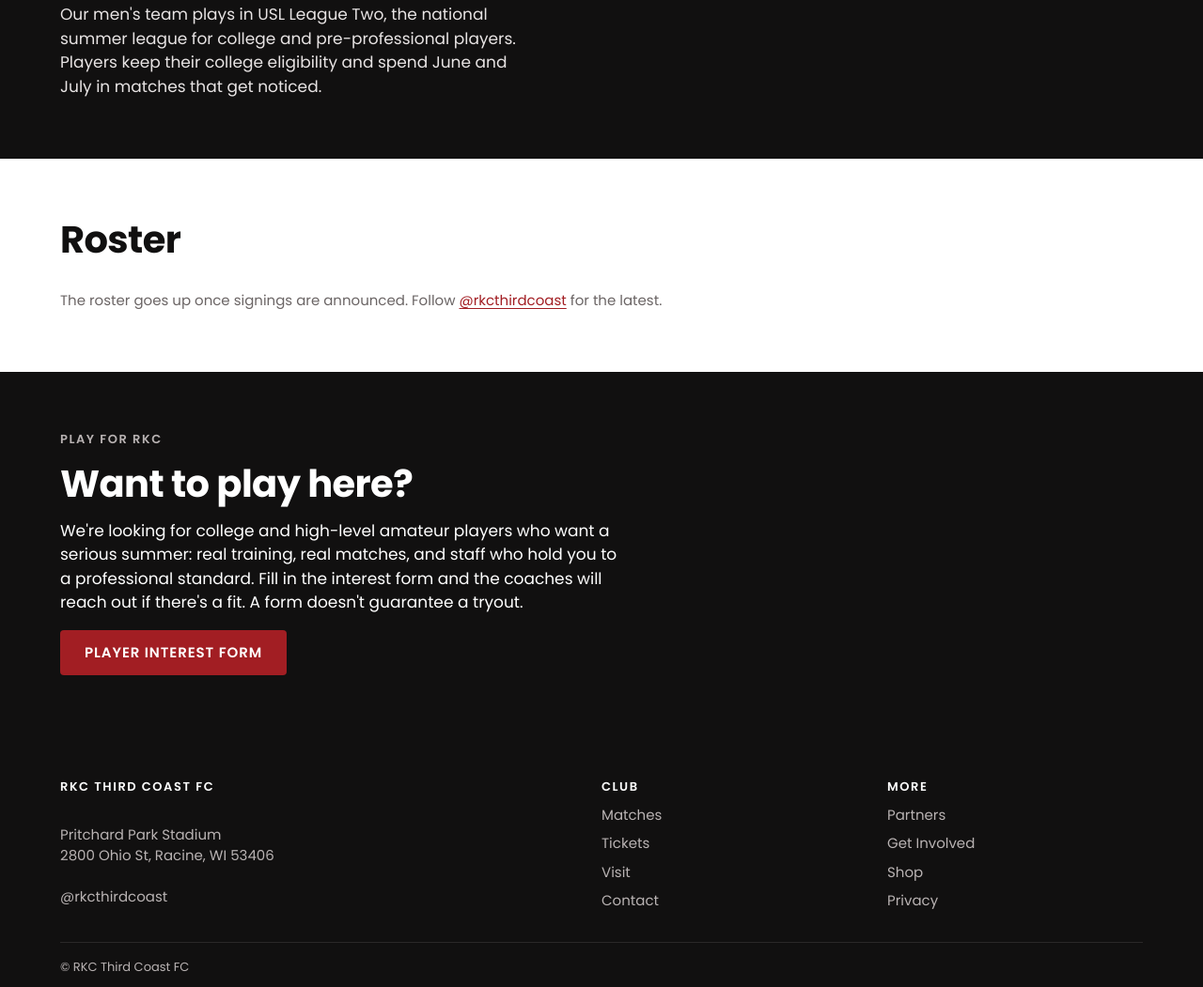
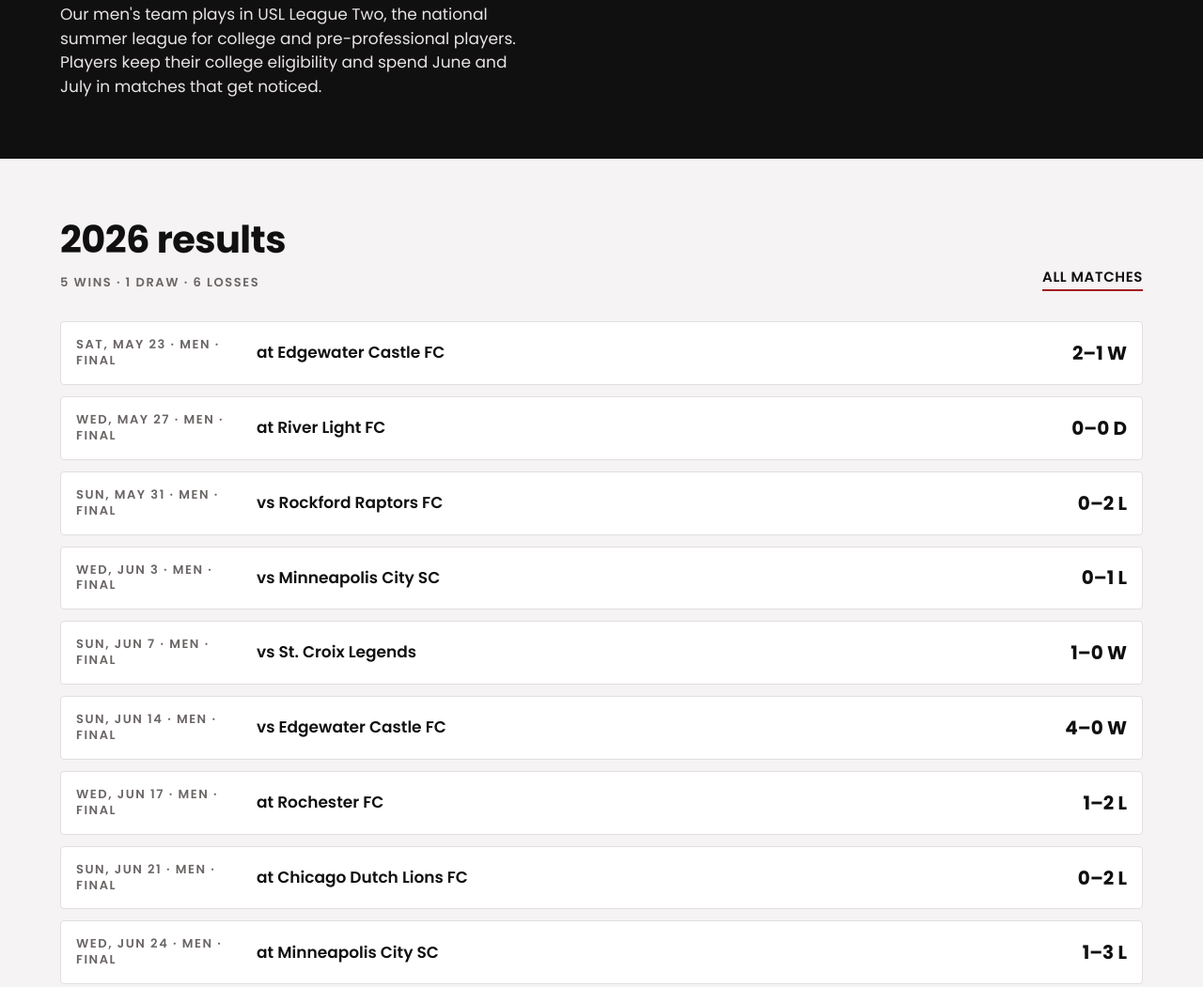
Before and after one commit to rkcthirdcoast/rkc-website, an Eleventy site: page teams/team.njk in a window 1280 px wide. Shown: the part 300-1351 px from the top of the page at 94% size. Built offline with nearby package versions, Linux system fonts and the light colour scheme; Eleventy itself is replaced by a stand-in of ours; files that its build step writes are made by us from their sources.

Commit message:
Team pages: season results section with record

```diff
--- a/teams/team.njk
+++ b/teams/team.njk
@@ -19,6 +19,8 @@
 {%- set roster = players | forTeam(team.code) | activeOnly -%}
 {%- set coaches = staff | forTeam(team.code) -%}
 {%- set posts = (collections.news or []) | byTag(team.code) | reverse | head(3) -%}
+{%- set season = matches | seasonResults(team.code) -%}
+{%- from "partials/match.njk" import fixtureRow -%}
 <section class="hero">
   <div class="hero__shade"></div>
   <div class="wrap">
@@ -37,7 +39,22 @@
 </section>
 {%- endif %}
 
-<section class="section{% if inSeason and (nextMatch or lastResult) %} section--mist{% endif %}" aria-labelledby="roster-h">
+{%- if season %}
+<section class="section section--mist" aria-labelledby="results-h">
+  <div class="wrap">
+    <div class="section__head">
+      <div class="stack">
+        <h2 id="results-h">{{ season.year }} results</h2>
+        <p class="label label--quiet num">{{ season.w }} {{ "win" if season.w == 1 else "wins" }} · {{ season.d }} {{ "draw" if season.d == 1 else "draws" }} · {{ season.l }} {{ "loss" if season.l == 1 else "losses" }}</p>
+      </div>
+      <a class="link-arrow" href="/matches/">All Matches</a>
+    </div>
+    <div class="fixture-list">{% for m in season.list %}{{ fixtureRow(m) }}{% endfor %}</div>
+  </div>
+</section>
+{%- endif %}
+
+<section class="section" aria-labelledby="roster-h">
   <div class="wrap">
     <div class="section__head"><h2 id="roster-h">Roster</h2></div>
     {%- if roster.length %}
```
